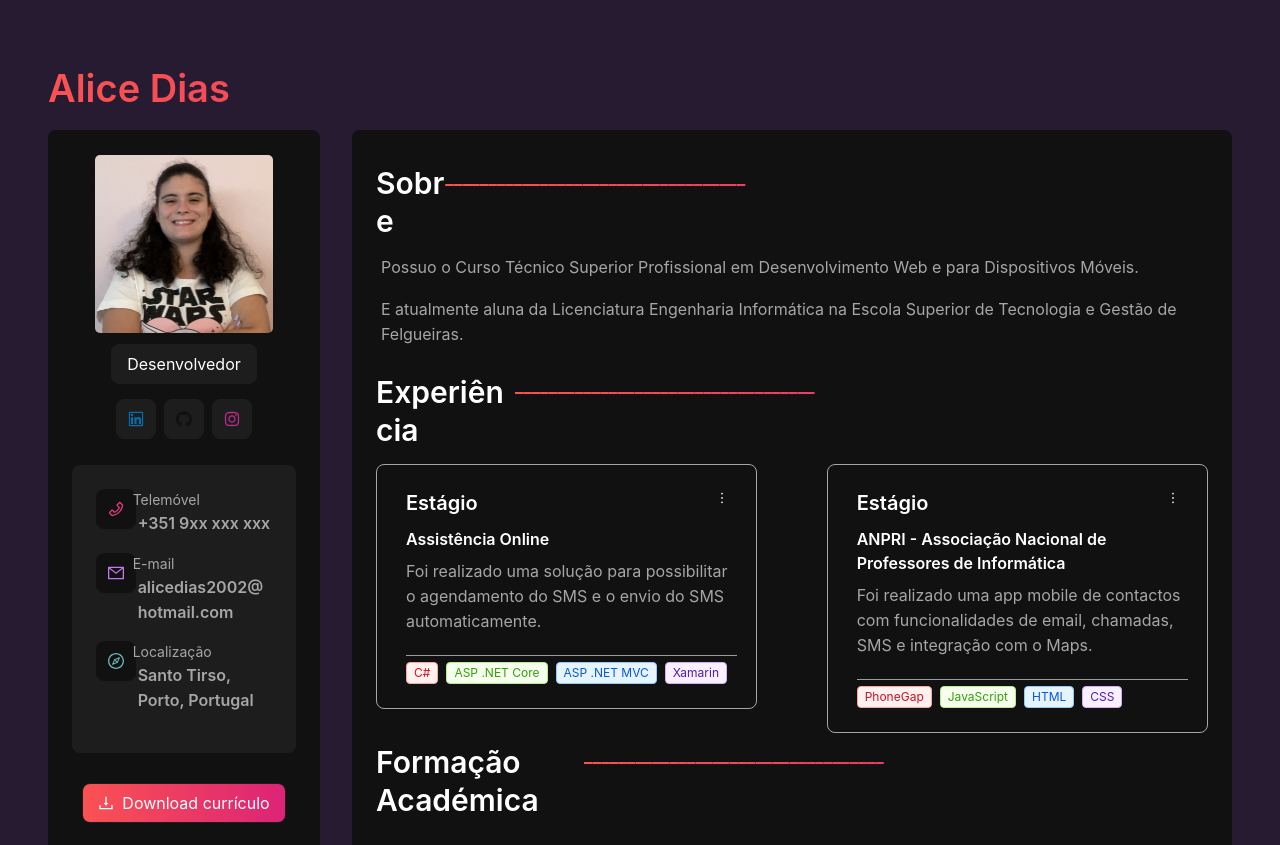
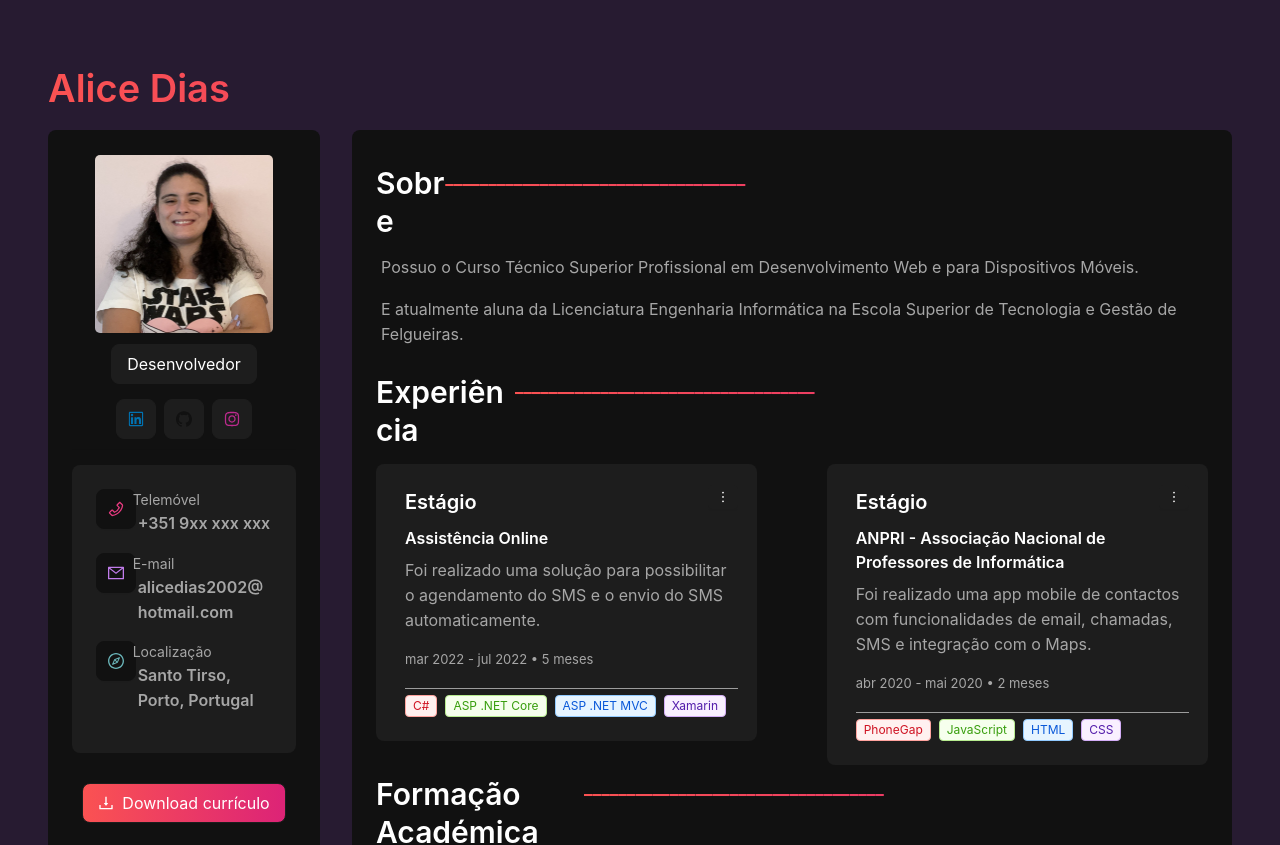
Before and after one commit to heyliceeee/cv_v2, a React (Create React App) app in the folder cv/: page / in a window 1280 px wide. Shown: the top 845 px of the page. Built offline with nearby package versions, Linux system fonts and the light colour scheme.

Commit message:
💄 feat: Estilizaçao CSS da experiência

```diff
--- a/cv/src/components/maincontent/ExperienceContainer.js
+++ b/cv/src/components/maincontent/ExperienceContainer.js
@@ -46,6 +46,12 @@ const ExperienceContainer = () => {
               </Row>
 
               <Row>
+                <Col className='gutter-row' span={24}>
+                  <Paragraph id='paragraph2'>mar 2022 - jul 2022 • 5 meses</Paragraph>
+                </Col>
+              </Row>
+
+              <Row>
                 <Divider />
                 <Col id='colTags' className='gutter-row' span={24} align="left">
                   <Tag color="red">C#</Tag>
@@ -73,13 +79,19 @@ const ExperienceContainer = () => {
 
               <Row>
                 <Col className='gutter-row' span={24}>
-                  <Title id='title4' level={5}>ANPRI - Associação Nacional de Professores de Informática </Title>
+                  <Title id='title4' level={5}>ANPRI - Associação Nacional de Professores de Informática</Title>
                 </Col>
               </Row>
 
               <Row>
                 <Col className='gutter-row' span={24}>
                   <Paragraph id='paragraph'>Foi realizado uma app mobile de contactos com funcionalidades de email, chamadas, SMS e integração com o Maps.</Paragraph>
+                </Col>
+              </Row>
+
+              <Row>
+                <Col className='gutter-row' span={24}>
+                  <Paragraph id='paragraph2'>abr 2020 - mai 2020 • 2 meses</Paragraph>
                 </Col>
               </Row>
 
--- a/cv/src/styles/maincontent/ExperienceContainer.css
+++ b/cv/src/styles/maincontent/ExperienceContainer.css
@@ -1,6 +1,6 @@
 .experience {
-    background-color: #111;
-    border-color: #a6a6a6;
+    background-color: #1d1d1d;
+    border: #111;
 
     .ant-divider {
         background-color: #a6a6a6;
@@ -42,7 +42,13 @@
 
 #btn {
     margin: -5px;
-    background-color: #111;
-    border-color: #111;
+    background-color: #1d1d1d;
+    border-color: #1d1d1d;
     color: #fff;
 }
+
+#paragraph2 {
+    color: #a6a6a6;
+    margin-left: 5px;
+    font-size: 13px;
+}
```
